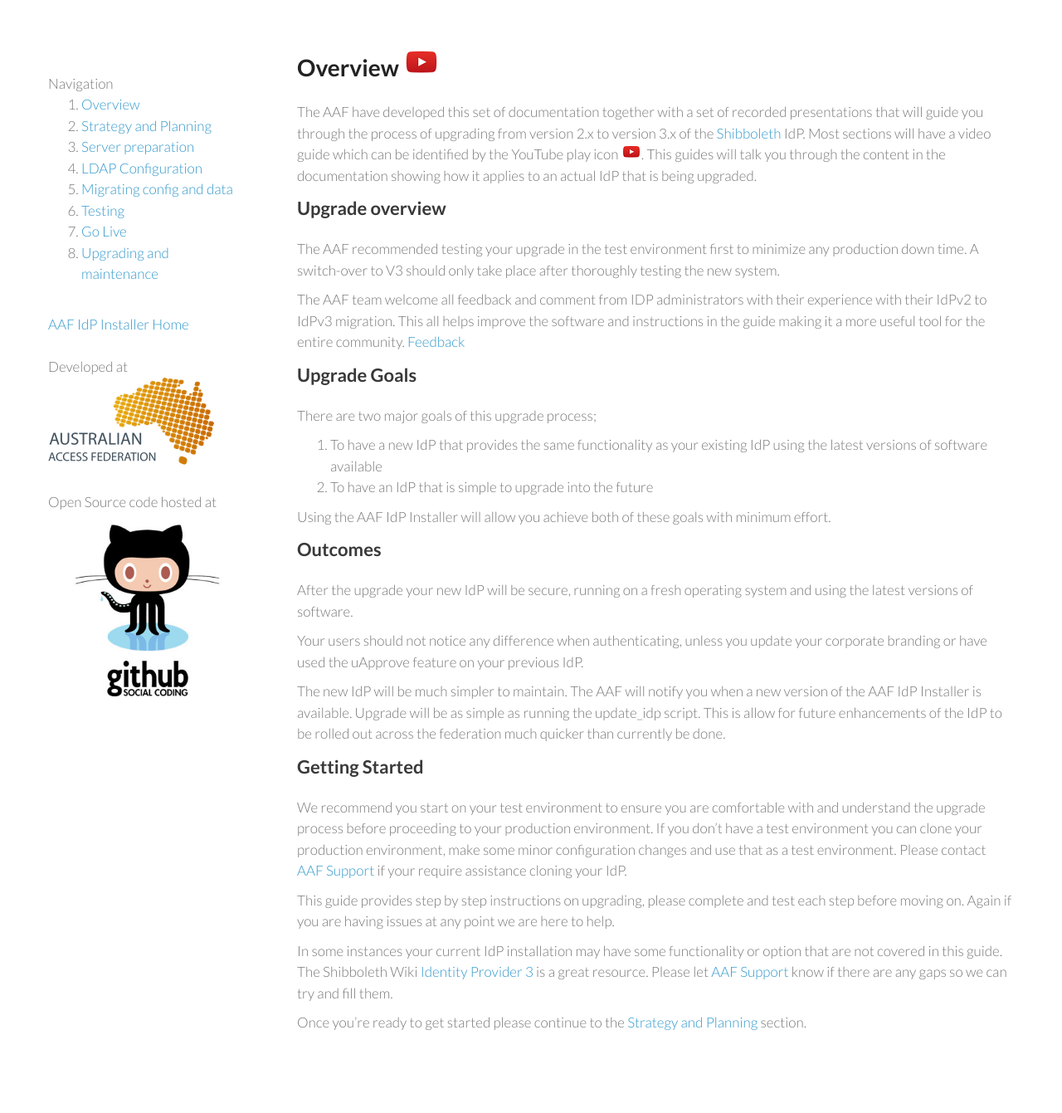
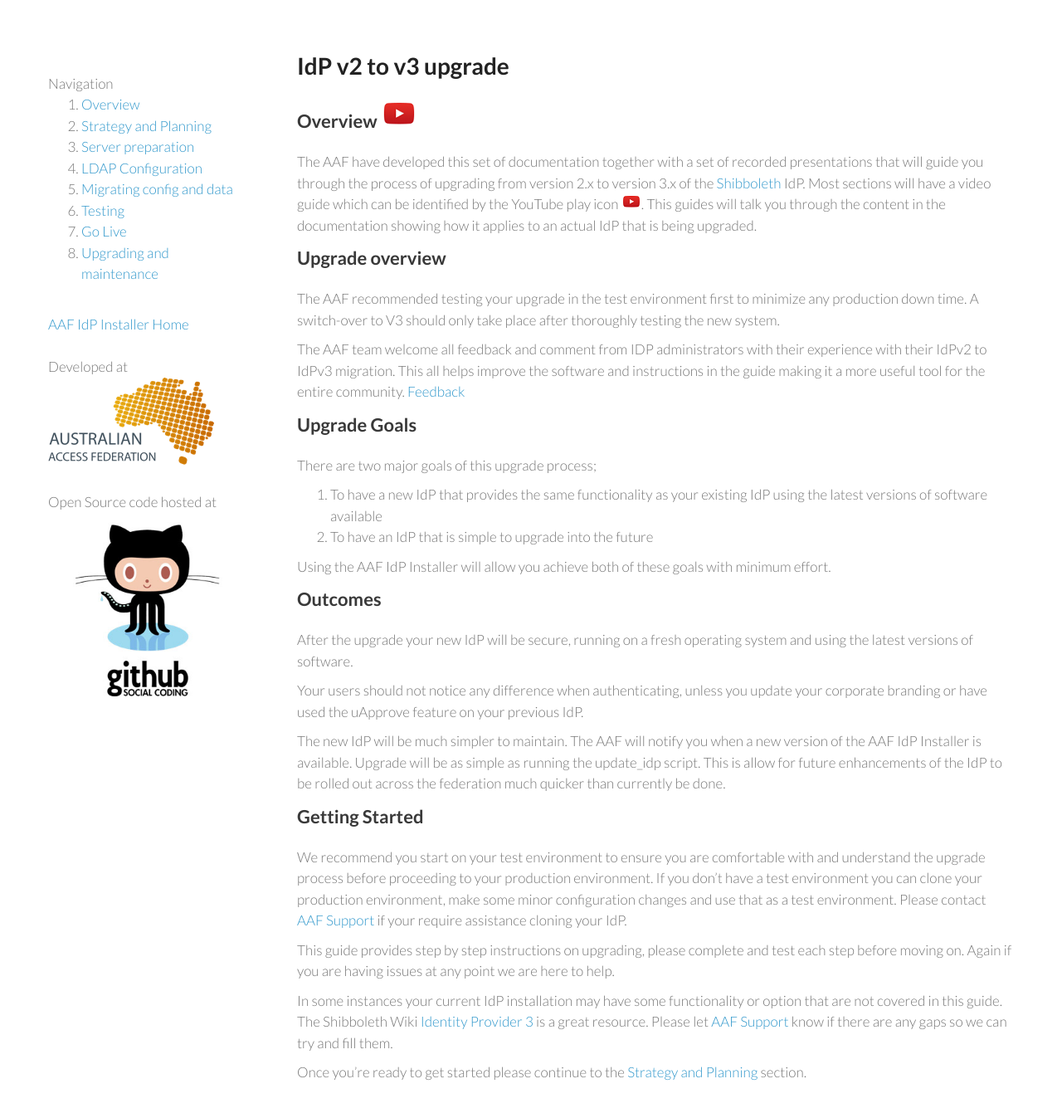
Before and after one commit to ausaccessfed/shibboleth-idp-installer, a Jekyll site: the page built from upgradefromv2/index.md, in a window 1280 px wide and 1365 px high. Shown: the top 1341 px of the window at 83% size. Built offline with Jekyll 4.4.1, drawn with Linux system fonts in a browser that asks for light colours; nearby versions of some CDN libraries; Markdown is read by kramdown in place of the engine named in the settings.

Commit message:
Added title to page

```diff
--- a/upgradefromv2/index.md
+++ b/upgradefromv2/index.md
@@ -1,7 +1,9 @@
 ---
 layout: upgrade
 ---
-# Overview [![](https://raw.githubusercontent.com/ausaccessfed/shibboleth-idp-installer/gh-pages/images/youtube.png)](https://youtu.be/_-n06WWEgME)
+#IdP v2 to v3 upgrade
+
+## Overview [![](https://raw.githubusercontent.com/ausaccessfed/shibboleth-idp-installer/gh-pages/images/youtube.png)](https://youtu.be/_-n06WWEgME)
 
 The AAF have developed this set of documentation together with a set of recorded presentations that will guide you through the process of upgrading from version 2.x to version 3.x of the [Shibboleth](https://shibboleth.net/) IdP. Most sections will have a video guide which can be identified by the YouTube play icon ![](https://raw.githubusercontent.com/ausaccessfed/shibboleth-idp-installer/gh-pages/images/small-youtube.png). This guides will talk you through the content in the documentation showing how it applies to an actual IdP that is being upgraded.
 
```
